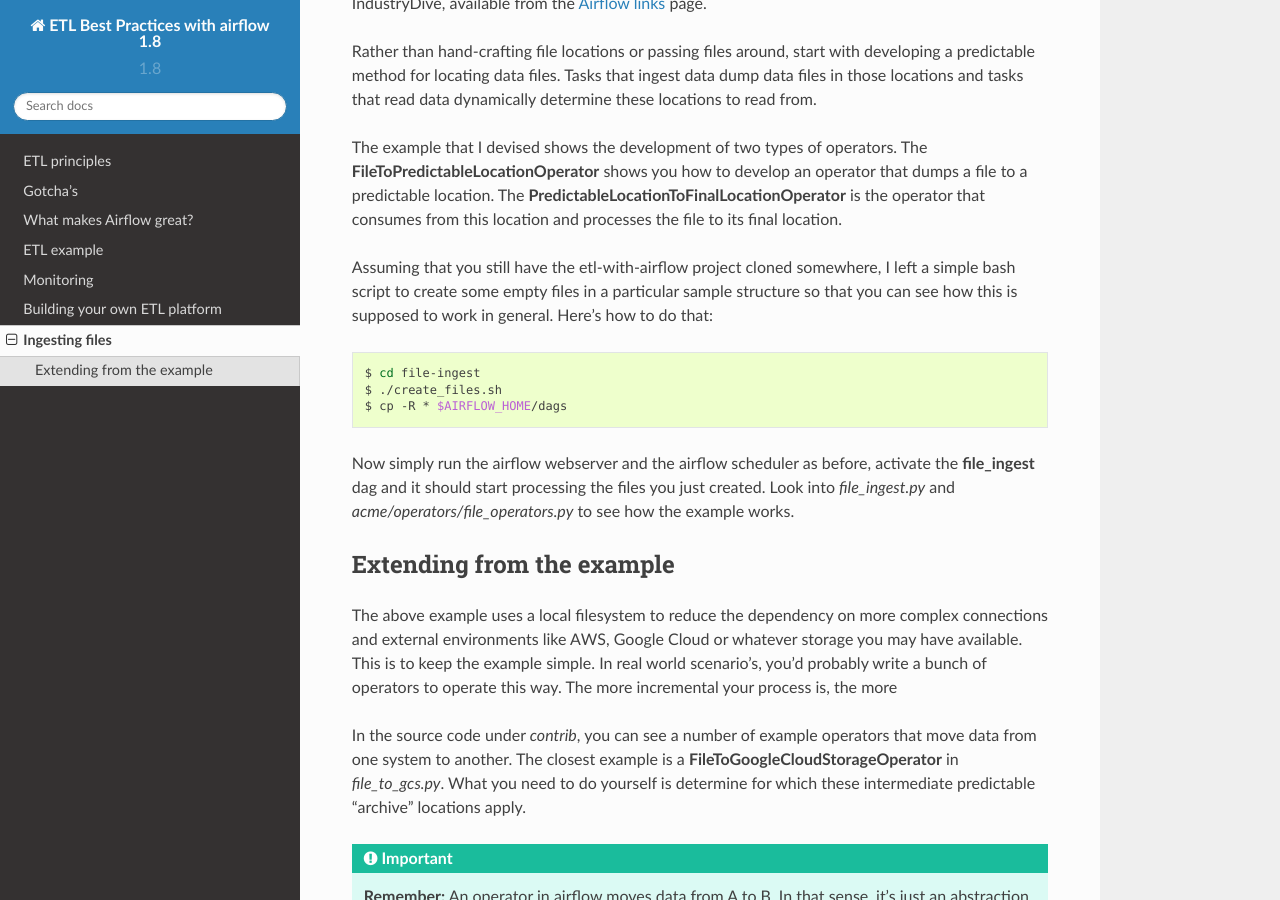
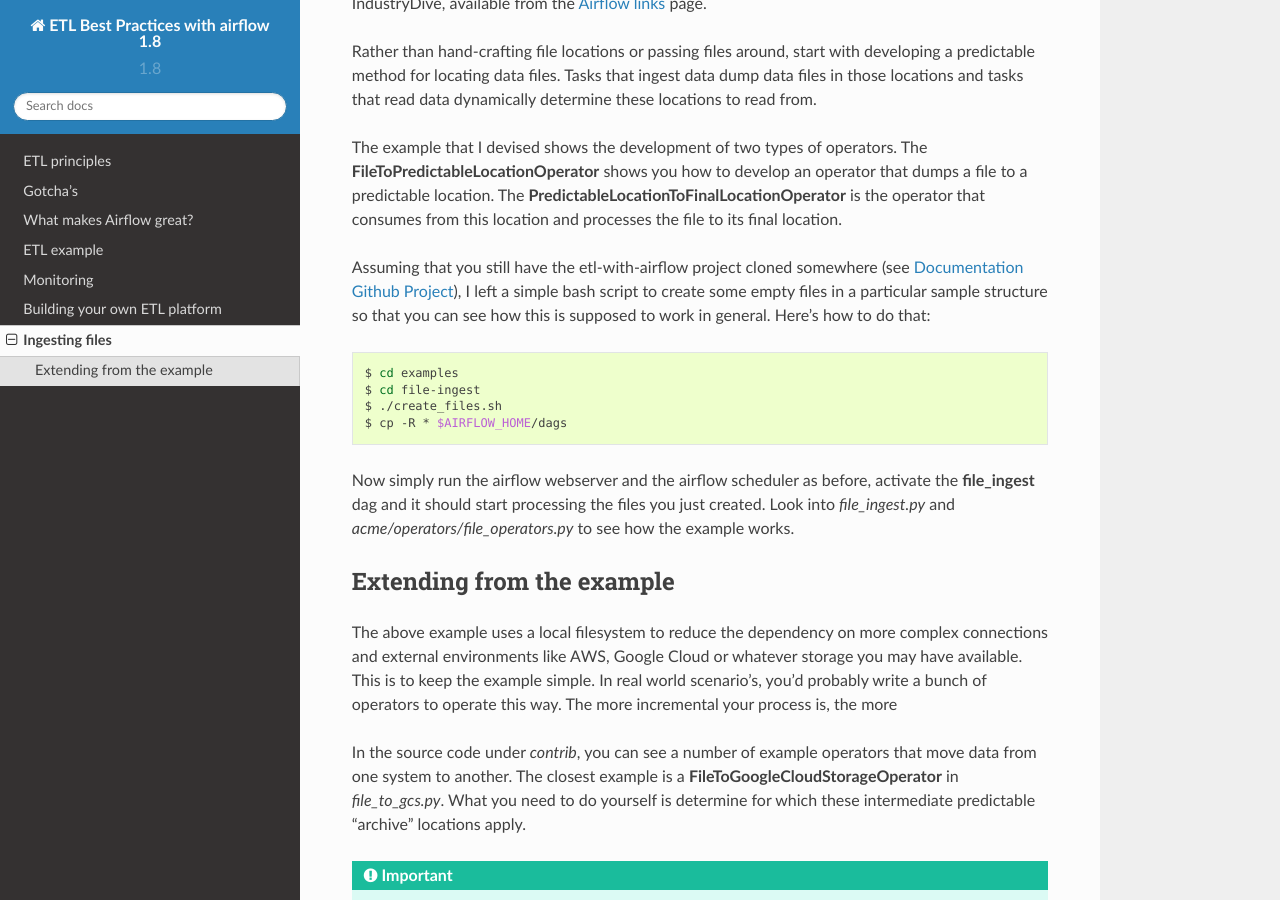
Before and after one commit to analystAlice/etl-with-airflow, a Sphinx documentation site: the page built from docs/ingestfile.rst, in a window 1280 px wide and 900 px high, scrolled down 624 px. Built offline with Sphinx 7.4.7 and the Read the Docs theme 2.0.0, drawn with Linux system fonts in a browser that asks for light colours.

Commit message:
Added link to repo

```diff
--- a/docs/ingestfile.rst
+++ b/docs/ingestfile.rst
@@ -25,11 +25,12 @@ The example that I devised shows the development of two types of operators. The
 develop an operator that dumps a file to a predictable location. The **PredictableLocationToFinalLocationOperator** is the operator that
 consumes from this location and processes the file to its final location.
 
-Assuming that you still have the etl-with-airflow project cloned somewhere, I left a simple bash script to create some empty files
-in a particular sample structure so that you can see how this is supposed to work in general. Here's how to do that:
+Assuming that you still have the etl-with-airflow project cloned somewhere (see `Documentation Github Project <https://github.com/gtoonstra/etl-with-airflow/>`_),
+I left a simple bash script to create some empty files in a particular sample structure so that you can see how this is supposed to work in general. Here's how to do that:
 
 .. code-block:: bash
 
+    $ cd examples
     $ cd file-ingest
     $ ./create_files.sh
     $ cp -R * $AIRFLOW_HOME/dags
```
